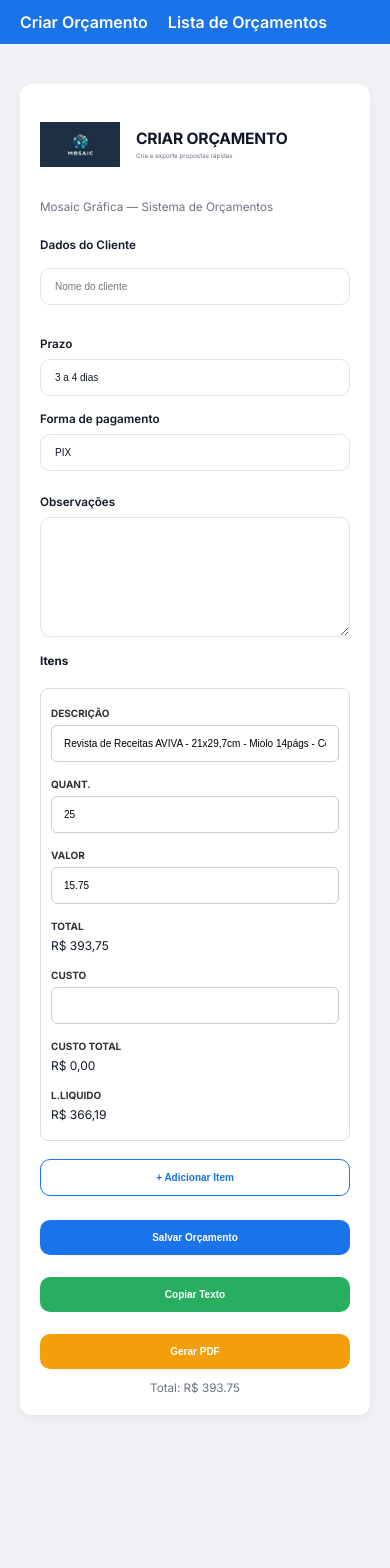
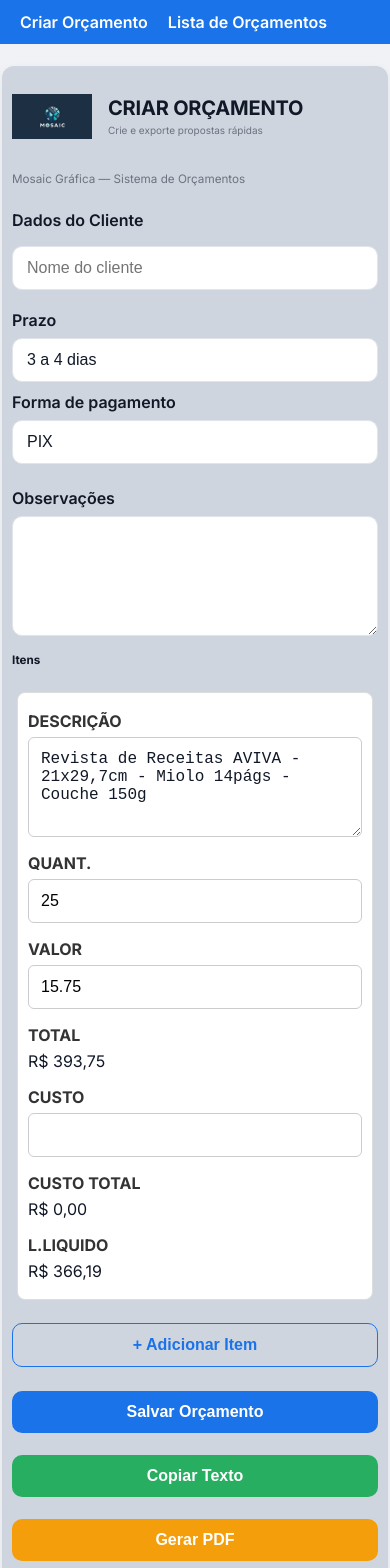
Before and after one commit to IgorSanthos/mosaic_orcamento, a React app in the folder orcamentos/frontend/: page / in a window 390 px wide. Shown: the top 1568 px of the page. Before the commit the page ends 1435 px from the top, so only its background shows below. Built offline with nearby package versions, Linux system fonts and the light colour scheme; the HTML template or start-up script is replaced by a standard one.

Commit message:
CSS para Mobile

```diff
--- a/orcamentos/frontend/src/components/ClientForm.css
+++ b/orcamentos/frontend/src/components/ClientForm.css
@@ -6,14 +6,13 @@
 
 .client-form-title {
   margin: 0 0 16px 0;
-  font-size: 18px;
   font-weight: 600;
 }
 
 .client-form-grid {
   display: grid;
   grid-template-columns: 1fr;
-  gap: 16px;
+  gap: 10px;
 }
 
 /* Notebook and larger screens */
--- a/orcamentos/frontend/src/components/ItemRow.css
+++ /dev/null
@@ -1 +0,0 @@
-/* Styles moved to ItemTable.css */
--- a/orcamentos/frontend/src/components/ItemRow.jsx
+++ b/orcamentos/frontend/src/components/ItemRow.jsx
@@ -1,16 +1,28 @@
 // src/components/ItemRow.jsx
-import "./ItemRow.css";
+
+const parseLocalFloat = (val) => {
+    const v = val ?? ''; // Garante que não é nulo ou indefinido
+    if (typeof v === 'string') {
+        // Substitui a vírgula por ponto e converte para float, ou retorna 0 se inválido
+        return parseFloat(v.replace(',', '.')) || 0;
+    }
+    return v || 0;
+}
 
 export default function ItemRow({ index, item, updateItem, removeItem }) {
-  const total = (item.quantity || 0) * (item.unit_price || 0);
-  const totalCost = (item.quantity || 0) * (item.cost || 0);
+  const quantity = parseLocalFloat(item.quantity);
+  const unit_price = parseLocalFloat(item.unit_price);
+  const cost = parseLocalFloat(item.cost);
+
+  const total = quantity * unit_price;
+  const totalCost = quantity * cost;
   const profit = total - totalCost;
   const profitAfterNfe = profit * 0.93;
 
   return (
     <tr>
       <td data-label="DESCRIÇÃO">
-        <input
+        <textarea
           value={item.title}
           placeholder="Descrição"
           onChange={(e) => updateItem(index, "title", e.target.value)}
@@ -20,18 +32,18 @@ export default function ItemRow({ index, item, updateItem, removeItem }) {
 
       <td data-label="QUANT.">
         <input
-          type="number"
-          value={item.quantity}
-          onChange={(e) => updateItem(index, "quantity", Number(e.target.value))}
+          type="text"
+          value={item.quantity ?? ''}
+          onChange={(e) => updateItem(index, "quantity", e.target.value)}
           className="item-row-input"
         />
       </td>
 
       <td data-label="VALOR">
         <input
-          type="number"
-          value={item.unit_price}
-          onChange={(e) => updateItem(index, "unit_price", Number(e.target.value))}
+          type="text"
+          value={item.unit_price ?? ''}
+          onChange={(e) => updateItem(index, "unit_price", e.target.value)}
           className="item-row-input"
         />
       </td>
@@ -42,9 +54,9 @@ export default function ItemRow({ index, item, updateItem, removeItem }) {
 
       <td data-label="CUSTO">
         <input
-          type="number"
-          value={item.cost || ''}
-          onChange={(e) => updateItem(index, "cost", Number(e.target.value))}
+          type="text"
+          value={item.cost ?? ''}
+          onChange={(e) => updateItem(index, "cost", e.target.value)}
           className="item-row-input"
         />
       </td>
--- a/orcamentos/frontend/src/components/ItemTable.css
+++ b/orcamentos/frontend/src/components/ItemTable.css
@@ -63,6 +63,7 @@
 
 .item-row-description {
   min-width: 100%; /* Ocupa todo o espaço do TD */
+  height: 100px
 }
 
 .item-row-input[type="number"] {
@@ -73,6 +74,12 @@
 /* --- Mobile Responsiveness --- */
 
 @media (max-width: 768px) {
+
+    .table {
+    padding: 5px;
+
+  }
+
   /* Esconde o cabeçalho da tabela no modo mobile */
   .table thead {
     display: none;
@@ -100,7 +107,7 @@
     display: flex;
     flex-direction: column;
     padding: 8px 0; /* Ajusta o padding vertical */
-    font-size: clamp(1rem, 4vw, 1.2rem) !important; /* Fontes maiores no mobile */
+    font-size:1.6rem !important; /* Fontes maiores no mobile */
   }
 
   /* Gera o label a partir do 'data-label' attribute */
@@ -109,8 +116,9 @@
     font-weight: bold;
     color: #333;
     margin-bottom: 6px;
-    font-size: clamp(0.8rem, 3.5vw, 1rem);
+    font-size: 1.6rem;
   }
+
 
   /* Inputs ocupam toda a largura e têm mais padding */
   .item-row-input,
@@ -118,7 +126,8 @@
     width: 100%;
     max-width: none; /* Remove a largura máxima para inputs numéricos */
     padding: 12px;
-    font-size: clamp(1rem, 4vw, 1.1rem);
+    font-size: 1.6rem !important;
+
   }
 
   /* A coluna de descrição continua 100% */
--- a/orcamentos/frontend/src/index.css
+++ b/orcamentos/frontend/src/index.css
@@ -114,7 +114,6 @@ input[type="number"]::-webkit-outer-spin-button {
   background: var(--primary);
   cursor: pointer;
   font-weight: 600;
-
   text-decoration: none;
   text-align: center;
   width: 100%;
@@ -131,7 +130,7 @@ input[type="number"]::-webkit-outer-spin-button {
   border: 1px solid var(--primary);
 }
 
-.btn-success { background: var(--success); }
+.btn-success { background: var(--success);}
 .btn-warning { background: var(--warning); }
 .btn-danger { background: var(--danger); }
 
@@ -156,55 +155,39 @@ input[type="number"]::-webkit-outer-spin-button {
 }
 
 
-/* Notebook and larger screens */
-@media (min-width: 768px) {
-  .container {
-    padding: 28px;
+/* CELULAR — deixar maior para evitar zoom */
+@media (max-width: 767px) {
+
+  .container{
+    padding: 2px;
+  }
+  .card{
+    background-color: #cfd5de;
+    padding: 10px;
   }
 
-  .card {
-    padding: 24px;
+  h1{
+    font-size: 2rem;
   }
 
-  .header-row {
-    flex-direction: row;
-    justify-content: space-between;
-    align-items: center;
-    margin-bottom: 20px;
+  .client-form-title{
+    font-size: 1.6rem !important;
   }
 
-  .brand img {
-    width: 250px;
-    height: 250px;
+  .input{
+    font-size: 1.6rem !important;
+  }
+  .label  {
+    font-size: 1.6rem !important;
   }
 
-
-  .subtitle {
-
-    margin-top: 6px;
+  .obs-label{
+    font-size: 1.6rem !important;
   }
-
-  .form-row {
-    flex-direction: row;
-    flex-wrap: wrap;
-    gap: 12px;
+  .small-muted{
+    font-size: 1.6rem !important;
   }
-
-  .input-sm {
-    width: 160px;
-  }
-
-  .btn {
-    width: auto;
-  }
-
-  .btn + .btn {
-    margin-top: 0;
-    margin-left: 10px;
-  }
-
-  .footer-actions {
-    flex-direction: row;
-    gap: 10px;
+  .subtitle{
+    font-size: 1rem;
   }
 }
--- a/orcamentos/frontend/src/pages/CreateEstimate.css
+++ b/orcamentos/frontend/src/pages/CreateEstimate.css
@@ -4,7 +4,7 @@
   padding: 20px;
 }
 .client-form-title{
-  font-size: clamp(1rem, 3vw, 1.6rem) !important;
+  font-size: clamp(1rem, 3vw, 1.6rem);
 }
 
 h3{
@@ -22,7 +22,7 @@ input {
 
 
 button {
-  font-size: clamp(1rem, 1.6vw, 1.6rem) !important;
+  font-size: 1.6rem !important;
 }
 
 
@@ -41,14 +41,3 @@ button {
   width: 100%;
   margin-bottom: 16px;
 }
-
-/* Notebook and larger screens */
-@media (min-width: 768px) {
-  .create-estimate-page {
-    padding: 0;
-  }
-
-  .obs-textarea {
-    margin-bottom: 20px;
-  }
-}
--- a/orcamentos/frontend/src/pages/CreateEstimate.jsx
+++ b/orcamentos/frontend/src/pages/CreateEstimate.jsx
@@ -7,6 +7,15 @@ import ItemTable from "../components/ItemTable";
 import jsPDF from "jspdf";
 import autoTable from "jspdf-autotable";
 import "./CreateEstimate.css";
+
+const parseLocalFloat = (val) => {
+    const v = val ?? ''; // Garante que não é nulo ou indefinido
+    if (typeof v === 'string') {
+        // Substitui a vírgula por ponto e converte para float, ou retorna 0 se inválido
+        return parseFloat(v.replace(',', '.')) || 0;
+    }
+    return v || 0;
+}
 
 export default function CreateEstimate() {
   const [clientName, setClientName] = useState("");
@@ -19,14 +28,18 @@ export default function CreateEstimate() {
   function addItem(){ setItems([...items, { title:"", quantity:1, unit_price:0 }]); }
   function updateItem(index, field, value){ const arr=[...items]; arr[index][field]=value; setItems(arr); }
 
-  const total = items.reduce((s,it)=>s + (it.quantity||0)*(it.unit_price||0), 0);
+  const total = items.reduce((s,it)=>s + (parseLocalFloat(it.quantity))*(parseLocalFloat(it.unit_price)), 0);
 
   const finalMessage =
 `Segue proposta:
 
-${items.map((it,i)=>`Item ${i+1} - "${it.title}"
-${it.quantity} unidades (R$ ${it.unit_price.toFixed(2)} un.)
-Subtotal: R$ ${(it.quantity*it.unit_price).toFixed(2)}`).join("\n\n")}
+${items.map((it,i)=>{
+  const quantity = parseLocalFloat(it.quantity);
+  const unit_price = parseLocalFloat(it.unit_price);
+  return `Item ${i+1} - "${it.title}"
+${quantity} unidades (R$ ${unit_price.toFixed(2)} un.)
+Subtotal: R$ ${(quantity*unit_price).toFixed(2)}`;
+}).join("\n\n")}
 
 --------------------------
 Cliente: ${clientName}
@@ -43,7 +56,7 @@ R$ ${total.toFixed(2)}
       production_eta: productionEta,
       payment_method: paymentMethod,
       observations: obs,
-      items: items.map(it=>({ title:it.title, quantity:it.quantity, unit_price:it.unit_price }))
+      items: items.map(it=>({ title:it.title, quantity:parseLocalFloat(it.quantity), unit_price:parseLocalFloat(it.unit_price) }))
     };
     fetch("https://mosaic-orcamento-saas.onrender.com/api/estimates", {
       method:"POST", headers:{"Content-Type":"application/json"}, body:JSON.stringify(payload)
@@ -67,7 +80,11 @@ R$ ${total.toFixed(2)}
       doc.text(`Pagamento: ${paymentMethod}`, 14, 62);
       doc.text(`Observações: ${obs}`, 14, 78);
 
-      const tableData = items.map(it => [it.quantity, it.title, `R$ ${it.unit_price.toFixed(2)}`, `R$ ${(it.quantity*it.unit_price).toFixed(2)}`]);
+      const tableData = items.map(it => {
+        const quantity = parseLocalFloat(it.quantity);
+        const unit_price = parseLocalFloat(it.unit_price);
+        return [quantity, it.title, `R$ ${unit_price.toFixed(2)}`, `R$ ${(quantity*unit_price).toFixed(2)}`];
+      });
 
       autoTable(doc, { head:[["Qtd","Descrição","Valor Unit.","Subtotal"]], body:tableData, startY: 90 });
       doc.setFontSize(14);
--- a/orcamentos/frontend/src/pages/ViewEstimate.css
+++ b/orcamentos/frontend/src/pages/ViewEstimate.css
@@ -37,22 +37,3 @@
   font-size: 18px;
   font-weight: 600;
 }
-
-/* Notebook and larger screens */
-@media (min-width: 768px) {
-  .view-estimate-page {
-    padding: 0;
-  }
-
-  .view-header {
-    margin-bottom: 30px;
-  }
-
-  .view-details {
-    margin-bottom: 20px;
-  }
-
-  .view-total {
-    font-size: 20px;
-  }
-}
```
Also changed, not shown: orcamentos/frontend/src/pages/EditEstimate.css (+0 -12 lines), orcamentos/frontend/src/pages/ListEstimates.css (+0 -13 lines).
